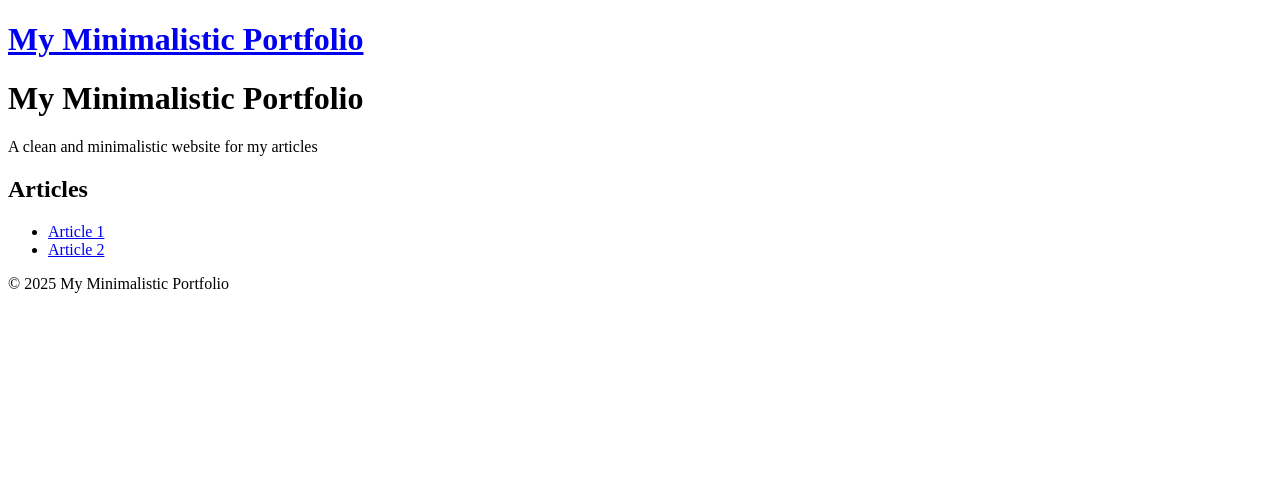
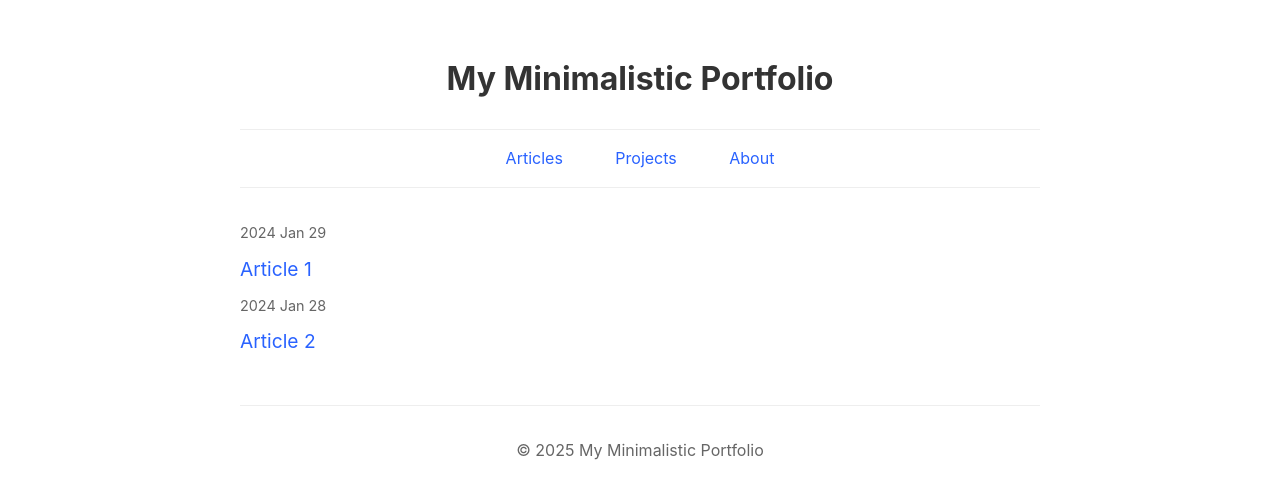
Before and after one commit to DanSop/DanSop.github.io, a Jekyll site: the page built from index.md, in a window 1280 px wide. Shown: the top 499 px of the page. Built offline with Jekyll 4.4.1, drawn with Linux system fonts in a browser that asks for light colours.

Commit message:
Add files via upload

```diff
--- /dev/null
+++ b/_includes/footer.html
@@ -0,0 +1,3 @@
+<footer>
+    <p>&copy; {{ site.time | date: '%Y' }} {{ site.title }}</p>
+</footer>
--- a/_includes/head.html
+++ b/_includes/head.html
@@ -2,4 +2,3 @@
 <meta name="viewport" content="width=device-width, initial-scale=1.0">
 <title>{{ page.title }} | {{ site.title }}</title>
 <link rel="stylesheet" href="{{ '/css/style.css' | relative_url }}">
-<script src="https://cdnjs.cloudflare.com/ajax/libs/mathjax/2.7.7/MathJax.js?config=TeX-MML-AM_CHTML" async></script>
--- /dev/null
+++ b/_includes/header.html
@@ -0,0 +1,8 @@
+<header>
+    <h1 class="site-title"><a href="{{ '/' | relative_url }}">{{ site.title }}</a></h1>
+    <nav class="site-nav">
+        <a href="/articles" class="nav-link">Articles</a>
+        <a href="/projects" class="nav-link">Projects</a>
+        <a href="/about" class="nav-link">About</a>
+    </nav>
+</header>
--- a/_layouts/default.html
+++ b/_layouts/default.html
@@ -1,21 +1,15 @@
 <!DOCTYPE html>
 <html lang="en">
 <head>
-    <meta charset="UTF-8">
-    <meta name="viewport" content="width=device-width, initial-scale=1.0">
-    <title>{{ page.title }} | {{ site.title }}</title>
-    <link rel="stylesheet" href="{{ '/css/style.css' | relative_url }}">
-    <script src="https://cdnjs.cloudflare.com/ajax/libs/mathjax/2.7.7/MathJax.js?config=TeX-MML-AM_CHTML" async></script>
+    {% include head.html %}
 </head>
 <body>
-    <header>
-        <h1><a href="{{ '/' | relative_url }}">{{ site.title }}</a></h1>
-    </header>
-    <main>
-        {{ content }}
-    </main>
-    <footer>
-        <p>&copy; {{ site.time | date: '%Y' }} {{ site.title }}</p>
-    </footer>
+    <div class="container">
+        {% include header.html %}
+        <main>
+            {{ content }}
+        </main>
+        {% include footer.html %}
+    </div>
 </body>
 </html>
--- a/css/style.css
+++ b/css/style.css
@@ -1,31 +1,89 @@
-.article-container {
-    text-align: center;
+/* Base styles */
+body {
+    font-family: -apple-system, BlinkMacSystemFont, "Segoe UI", Roboto, Arial, sans-serif;
+    line-height: 1.6;
+    margin: 0;
+    padding: 0;
+    color: #333;
+}
+
+.container {
     max-width: 800px;
     margin: 0 auto;
     padding: 2rem;
 }
 
+/* Header styles */
+header {
+    margin-bottom: 2rem;
+    text-align: center;
+}
+
+.site-title {
+    font-size: 2rem;
+    margin-bottom: 1.5rem;
+}
+
+.site-title a {
+    color: #333;
+    text-decoration: none;
+}
+
+.site-nav {
+    border-top: 1px solid #eee;
+    border-bottom: 1px solid #eee;
+    padding: 1rem 0;
+    margin: 1rem 0;
+}
+
+.nav-link {
+    color: #2962ff;
+    text-decoration: none;
+    margin: 0 1rem;
+    padding: 0.5rem;
+}
+
+.nav-link:hover {
+    text-decoration: underline;
+}
+
+/* Content styles */
+main {
+    margin: 2rem 0;
+}
+
+/* Article list styles */
 .article-list {
     list-style: none;
     padding: 0;
-    margin: 2rem 0;
 }
 
 .article-list li {
-    margin: 1rem 0;
+    margin-bottom: 1.5rem;
 }
 
-.article-list a {
-    display: inline-block;
-    padding: 0.5rem 1rem;
-    text-decoration: none;
-    color: #333;
-    border: 1px solid #333;
-    border-radius: 4px;
-    transition: all 0.3s ease;
+.article-date {
+    color: #666;
+    font-size: 0.9rem;
 }
 
-.article-list a:hover {
-    background: #333;
-    color: #fff;
+.article-title {
+    color: #2962ff;
+    text-decoration: none;
+    font-size: 1.2rem;
+    margin: 0.5rem 0;
+    display: block;
 }
+
+.article-title:hover {
+    text-decoration: underline;
+}
+
+/* Footer styles */
+footer {
+    text-align: center;
+    margin-top: 3rem;
+    padding-top: 1rem;
+    border-top: 1px solid #eee;
+    color: #666;
+}
--- a/index.md
+++ b/index.md
@@ -3,11 +3,12 @@ layout: default
 title: Home
 ---
 
-# {{ site.title }}
+<div class="article-item">
+    <span class="article-date">2024 Jan 29</span>
+    <a href="{{ '/articles/article-1/' | relative_url }}" class="article-title">Article 1</a>
+</div>
 
-{{ site.description }}
-
-## Articles
-
-* [Article 1]({{ '/articles/article-1/' | relative_url }})
-* [Article 2]({{ '/articles/article-2/' | relative_url }})
+<div class="article-item">
+    <span class="article-date">2024 Jan 28</span>
+    <a href="{{ '/articles/article-2/' | relative_url }}" class="article-title">Article 2</a>
+</div>
```
